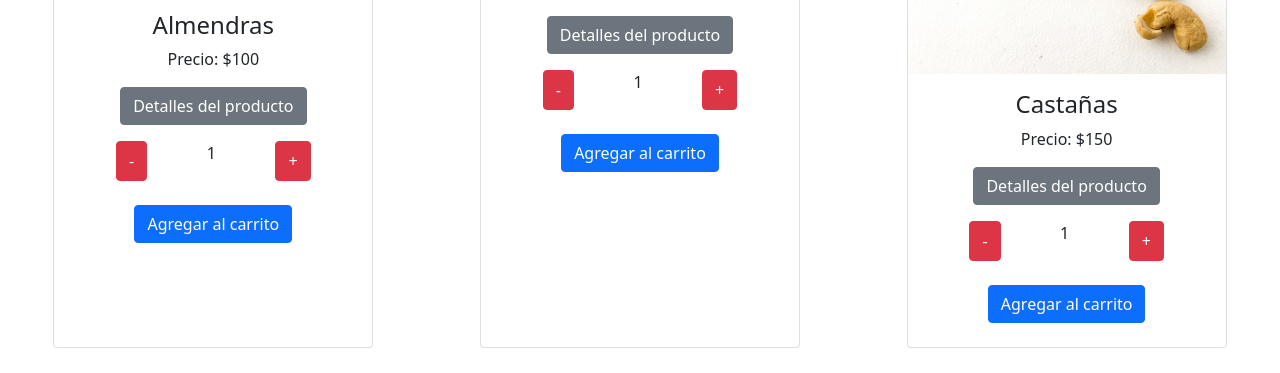
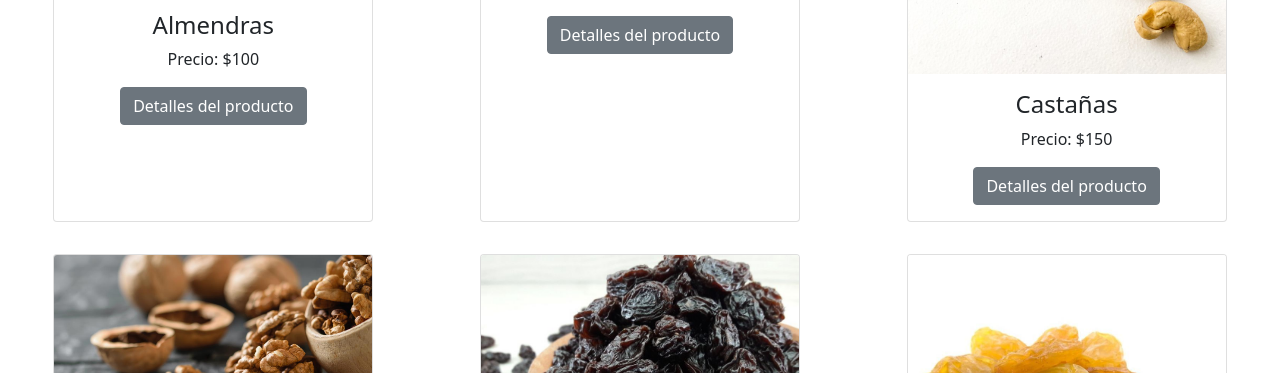
Before and after one commit to franpicchio/VitaAttivaReact, a React (Create React App) app: page / in a window 1280 px wide. Shown: the part 403-776 px from the top of the page. Built offline with nearby package versions, Linux system fonts and the light colour scheme.

Commit message:
Desafio Clase 9

```diff
--- a/src/components/Item.js
+++ b/src/components/Item.js
@@ -1,6 +1,5 @@
 import React from 'react'
 import { Link } from 'react-router-dom'
-import ItemCount from './ItemCount'
 
 
 const Item = ({prod}) => {
@@ -13,8 +12,6 @@ const Item = ({prod}) => {
                 <Link to={`/item/${prod.id}`}>
                     <button className='btn btn-secondary'>Detalles del producto</button>
                 </Link>
-                <ItemCount stock={prod.stock} initial={1} />
-                <button className="btn btn-primary m-2">Agregar al carrito</button>
             </div>
         </article>
     )
--- a/src/components/ItemCount.js
+++ b/src/components/ItemCount.js
@@ -1,7 +1,7 @@
 import React from 'react'
 import {useState} from 'react'
 
-const ItemCount = ({stock,initial}) => {
+const ItemCount = ({stock,initial,onAdd}) => {
     const [contador, SetContador] = useState (initial);
 
     const HandleSuma = () =>{
@@ -14,10 +14,13 @@ const ItemCount = ({stock,initial}) => {
     }
 
     return(
-        <div className="d-flex justify-content-around m-3">
-            <button className='btn btn-danger rounded' onClick = {HandleResta}>-</button>
-            <p>{contador}</p>
-            <button className='btn btn-danger nrounded' onClick = {HandleSuma}>+</button>
+        <div>
+            <div className="d-flex justify-content-around m-3">
+                <button className='btn btn-danger rounded' onClick = {HandleResta}>-</button>
+                <p>{contador}</p>
+                <button className='btn btn-danger nrounded' onClick = {HandleSuma}>+</button>
+            </div>
+            <button className="btn btn-primary m-2" onClick={() => onAdd(contador)}>Agregar al carrito</button>
         </div>
     )
 }
--- a/src/components/ItemDetail.js
+++ b/src/components/ItemDetail.js
@@ -1,15 +1,30 @@
 import React from 'react'
 import ItemCount from './ItemCount'
+import {useState} from 'react'
+import {Link} from 'react-router-dom'
 
 const ItemDetail = ({productos}) => {
+    const [irCarrito, setIrCarrito] = useState(true)
+
+    const onAdd = (cantidad) => {
+        setIrCarrito(false)
+        console.log(`Se han agregado ${cantidad} productos al carrito`)
+    }
+
+
     return (
         <article className="card w-25 m-3" key={productos.id}>
             <img src={productos.img} className="card-img-top" alt="..." />
             <div className="card-body">
                 <h4 className="card-title">{productos.nombre}</h4>
                 <p className="card-text">Precio: ${productos.precio}</p>
-                <ItemCount stock={productos.stock} initial={1} />
-                <button className="btn btn-primary m-2">Agregar al carrito</button>
+                {irCarrito ? (
+                <ItemCount stock={productos.stock} initial={1} onAdd={onAdd} />
+                ) : (
+                <Link to='/cart'>
+                    <button className="btn btn-primary m-2">Ir al carrito</button>
+                </Link>
+                )}
             </div>
         </article>
     )
```
